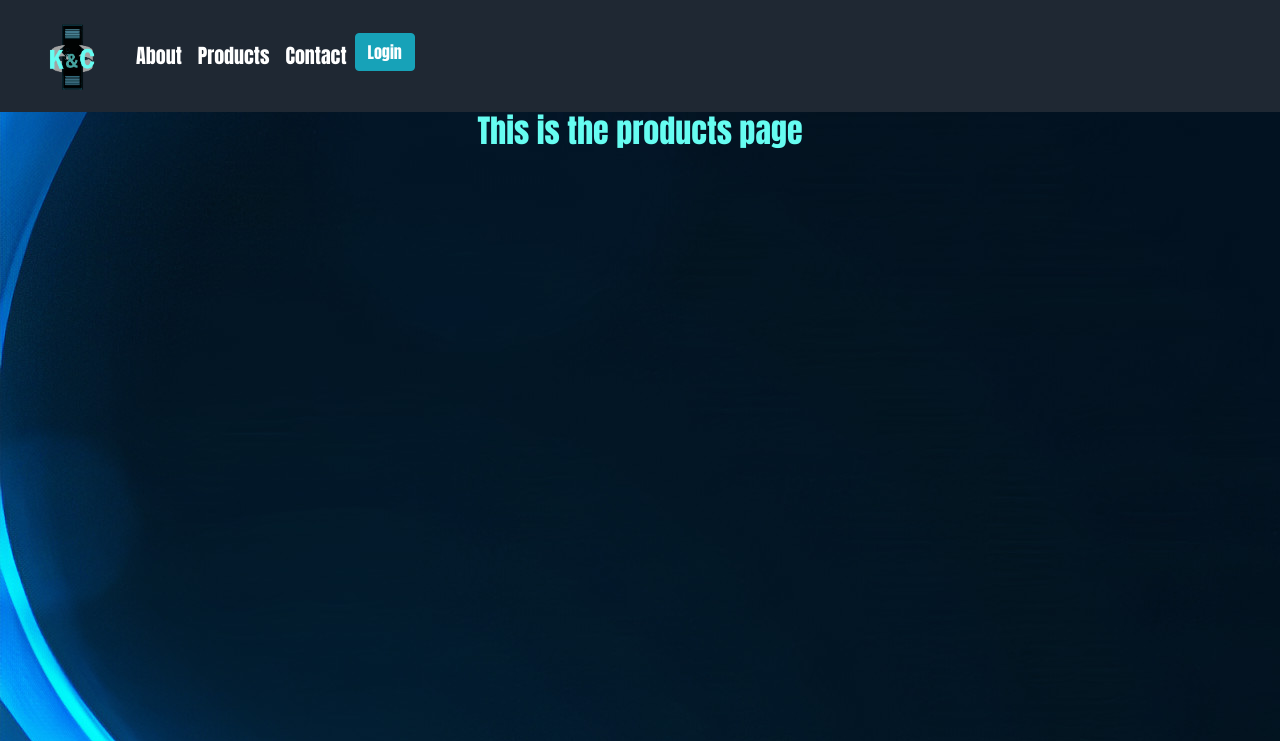
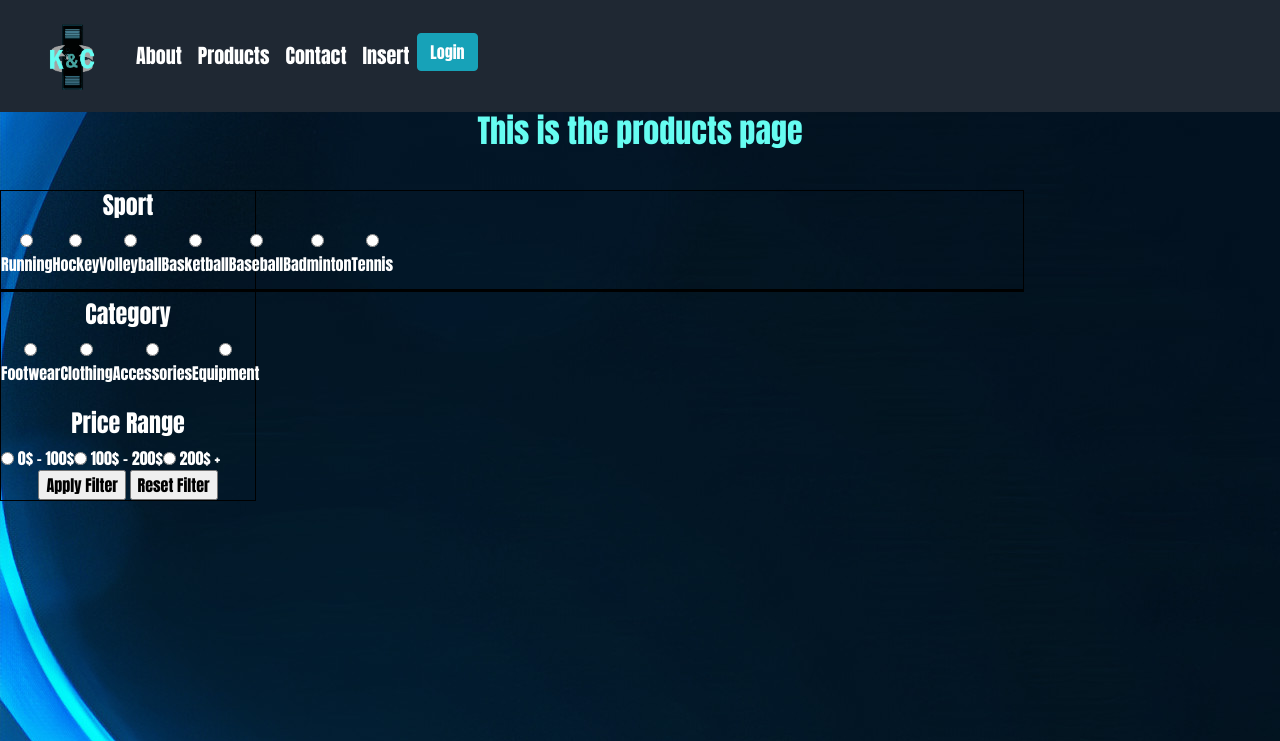
Before and after one commit to Tu-LucD/K-CLocker, a PHP site: page /index.php?page=products in a window 1280 px wide. Shown: the top 741 px of the page. Run offline with PHP 8.4, Linux system fonts and the light colour scheme.

Commit message:
did stuff with products

```diff
--- a/KCLocker.css
+++ b/KCLocker.css
@@ -18,6 +18,7 @@ h2{
 .bg-navy{
     background-color: #1f2833;
 }
+/* Home page--------------------------- */
 .homeTitles{
     height: 150px;
     background-color: #C5C6C7;
@@ -34,7 +35,7 @@ h2{
     background-size: cover;
     height: 500px;
 }
-/* Footwear Image */
+/* Running Image */
 #homeImage1{
     background-image: url("images/stock1.jpg");
 }
@@ -62,3 +63,22 @@ h2{
 #homeImage7{
     background-image: url("images/stock7.jpg");
 }
+/* Products page-------------------------------- */
+#filterDiv{
+    float: left;
+    width: 20%;
+    border: 1px solid black;
+    display: table-row;
+}
+#filterDiv label{
+    display: table-cell;
+}
+#searchDiv{
+    width: 80%;
+    height: 100px;
+    border: 1px solid black;
+}
+#productsDiv{
+    width: 80%;
+    border: 1px solid black;
+}
--- a/home.php
+++ b/home.php
@@ -1,7 +1,7 @@
 <div id="homepage">
     <div class="homeTitles">
         <h2>Knucklehead & Chucklehead Locker</h2>
-        <h2>Footwear</h2>
+        <h2>Running</h2>
     </div>
     <div class="homeImage" id="homeImage1"></div>
     <div class="homeTitles"><h2>Hockey</h2></div>
--- a/index.php
+++ b/index.php
@@ -35,6 +35,8 @@
                 case 'createAccount':
                     include_once('createAccount.php');
                 break;
+                case 'insert':
+                    include_once('ProductInsertion/insertProductsForUsOnly.php');
                 default:
                     break;
             }
--- a/navbar.php
+++ b/navbar.php
@@ -14,6 +14,9 @@
       <li class="nav-item">
         <a class="nav-link" style="color: white;" href="index.php?page=contact">Contact</a>
       </li>
+      <li class="nav-item">
+        <a class="nav-link" style="color: white;" href="index.php?page=insert">Insert</a>
+      </li>
       <?php
         //To do: if statement that check if user is logged in and echos
         //  if logged in: echo username and shopping cart
--- a/products.php
+++ b/products.php
@@ -1 +1,93 @@
+<?php
+    require('dbConnection.php');
+?>
 <h2>This is the products page</h2>
+<div id="filterDiv">
+    <form action="" method="post">
+    <h4>Sport</h4>
+    <label>
+        <input type="radio" name="filterSport[]" value="running">
+        Running
+    </label>
+    <label>
+        <input type="radio" name="filterSport[]" value="hockey">
+        Hockey
+    </label>
+    <label>
+        <input type="radio" name="filterSport[]" value="volleyball">
+        Volleyball
+    </label>
+    <label>
+        <input type="radio" name="filterSport[]" value="basketball">
+        Basketball
+    </label>
+    <label>
+        <input type="radio" name="filterSport[]" value="baseball">
+        Baseball
+    </label>
+    <label>
+        <input type="radio" name="filterSport[]" value="badminton">
+        Badminton
+    </label>
+    <label>
+        <input type="radio" name="filterSport[]" value="tennis">
+        Tennis
+    </label>
+
+    <br>
+
+    <h4>Category</h4>
+    <label>
+        <input type="radio" name="filterCategory[]" value="footwear">
+        Footwear
+    </label>
+    <label>
+        <input type="radio" name="filterCategory[]" value="clothing">
+        Clothing
+    </label>
+    <label>
+        <input type="radio" name="filterCategory[]" value="accessories">
+        Accessories
+    </label>
+    <label>
+        <input type="radio" name="filterCategory[]" value="equipment">
+        Equipment
+    </label>
+
+    <br>
+
+    <h4>Price Range</h4>
+    <label>
+        <input type="radio" name="filterPrice[]" value="0+">
+        0$ - 100$
+    </label>
+    <label>
+        <input type="radio" name="filterPrice[]" value="100+">
+        100$ - 200$
+    </label>
+    <label>
+        <input type="radio" name="filterPrice[]" value="200+">
+        200$ +
+    </label>
+
+    <input type="submit" name="apply" value="Apply Filter" />
+    <input type="submit" name="reset" value="Reset Filter" />
+    </form>
+</div>
+<div id="searchDiv"></div>
+<div id="productsDiv">
+    <table>
+    <?php
+        require('dbConnection.php');
+        if(isset($_POST["apply"]))
+        {
+            $category = $_POST["filterCategory"][0];
+            echo $category;
+        }
+        if(isset($_POST["reset"]))
+        {
+            //select all and echo the table
+        }
+    ?>
+    </table>
+</div>
```
Also changed, not shown: ProductInsertion/delete.php (added, +9 -0 lines), ProductInsertion/edit.php (added, +91 -0 lines), ProductInsertion/insertProductsForUsOnly.php (added, +123 -0 lines).
